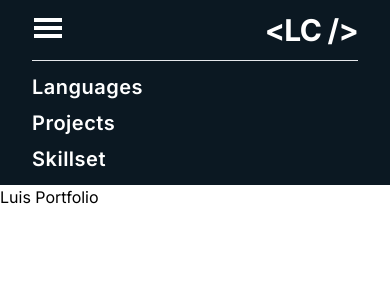
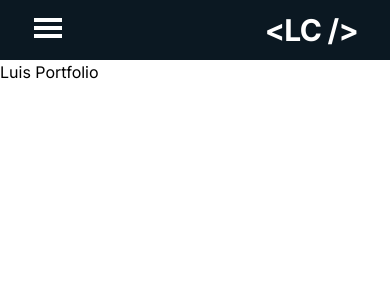
Before and after one commit to LugpDev2022/portfolio-nextjs, a Next.js app: page / in a window 390 px wide. Shown: the top 300 px of the page. Built offline with nearby package versions, Linux system fonts and the light colour scheme.

Commit message:
Make the mobile navbar show when menu click

```diff
--- a/app/components/navbar/Navbar.tsx
+++ b/app/components/navbar/Navbar.tsx
@@ -1,11 +1,15 @@
 'use client';
 
-// import { useState } from 'react';
+import { useState } from 'react';
 import navbarStyles from './navbar.module.css';
 import { GiHamburgerMenu } from 'react-icons/gi';
 
 const Navbar = () => {
-  // const [dropdownActive, setDropdownActive] = useState<boolean>(false);
+  const [showMobileNavbar, setshowMobileNavbar] = useState<boolean>(false);
+
+  const handleMenuClick = () => {
+    setshowMobileNavbar(!showMobileNavbar);
+  };
 
   return (
     <nav className='justify-between bg-[#0B1822] px-8 py-3 text-white sm:flex'>
@@ -13,6 +17,7 @@ const Navbar = () => {
         <GiHamburgerMenu
           size={32}
           className='block hover:cursor-pointer sm:hidden'
+          onClick={handleMenuClick}
         />
 
         <span className={navbarStyles.navbarBrand}>
@@ -21,21 +26,24 @@ const Navbar = () => {
         </span>
       </div>
 
-      <hr className='my-3 block sm:hidden' />
+      <hr
+        className={`my-3 ${showMobileNavbar ? 'block' : 'hidden'}  sm:hidden`}
+      />
 
       <ul
-        className='
+        className={`
           order-1
-          flex
+          ${showMobileNavbar ? 'flex' : 'hidden'}
           flex-col
           flex-wrap
           gap-2
           text-xl
           font-semibold
           tracking-wide
+          sm:flex
           sm:flex-row
           sm:gap-7
-        '
+        `}
       >
         <li className='flex items-center'>
           <a href='#'>Languages</a>
```
